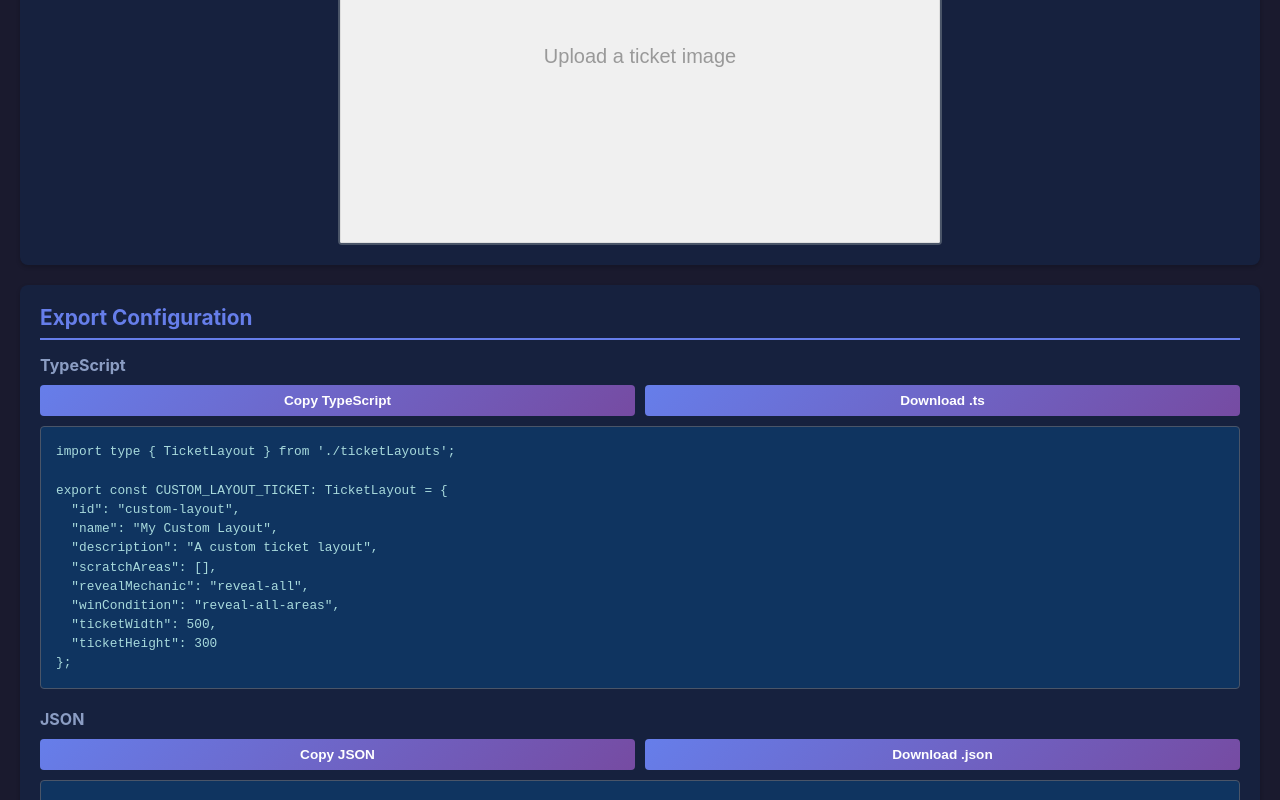
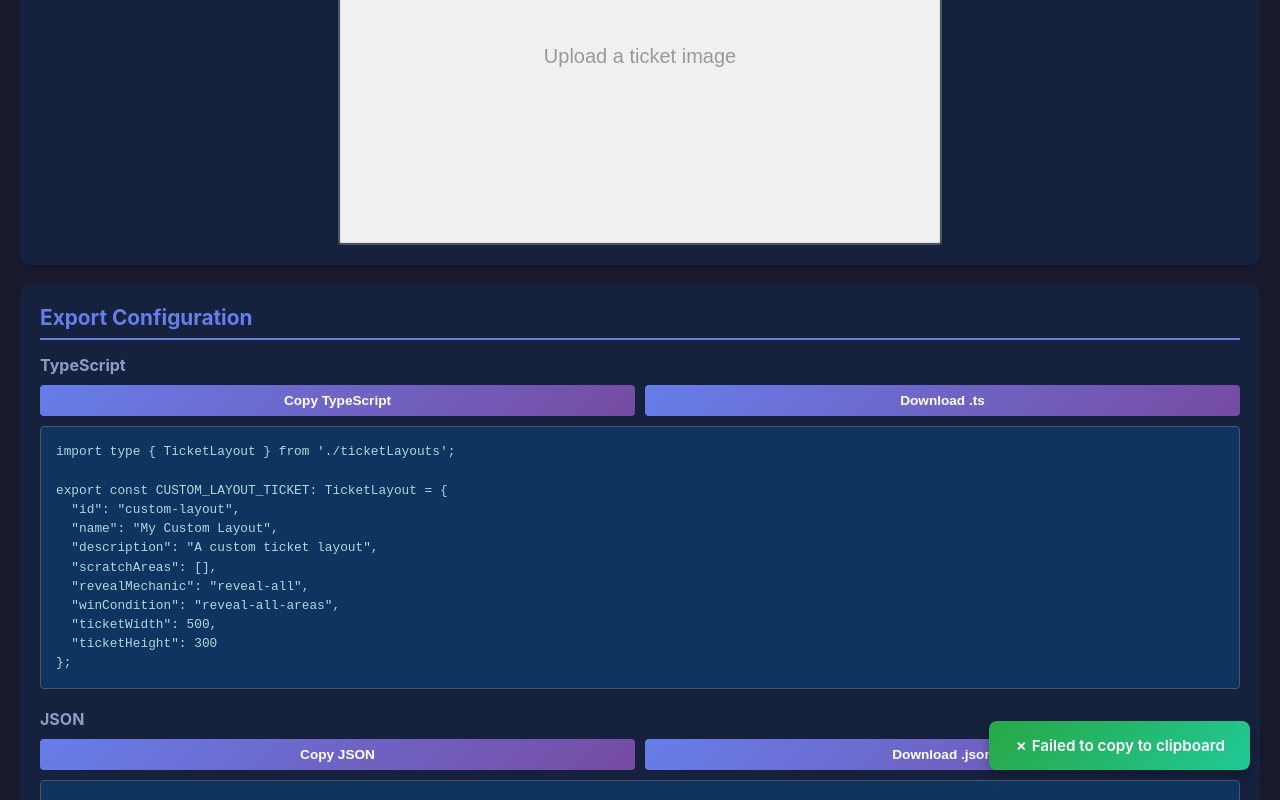
Before and after one commit to StMotorSpark/schratcho-crawler, a React (Vite) app in the folder tools/layout-designer/: page / in a window 1280 px wide. Both pictures are taken after a click on the button "Copy TypeScript". Shown: the part 1239-2039 px from the top of the page. Built offline with nearby package versions, Linux system fonts and the light colour scheme.

Commit message:
Replace alert with toast notifications for better UX
Co-authored-by: StMotorSpark <5678670+StMotorSpark@users.noreply.github.com>

```diff
--- a/tools/layout-designer/src/App.css
+++ b/tools/layout-designer/src/App.css
@@ -233,6 +233,32 @@ canvas {
   background: #764ba2;
 }
 
+.toast {
+  position: fixed;
+  bottom: 30px;
+  right: 30px;
+  background: linear-gradient(135deg, #28a745 0%, #20c997 100%);
+  color: white;
+  padding: 15px 25px;
+  border-radius: 8px;
+  box-shadow: 0 4px 12px rgba(0, 0, 0, 0.3);
+  font-size: 0.95rem;
+  font-weight: 600;
+  z-index: 1000;
+  animation: slideIn 0.3s ease-out;
+}
+
+@keyframes slideIn {
+  from {
+    transform: translateX(400px);
+    opacity: 0;
+  }
+  to {
+    transform: translateX(0);
+    opacity: 1;
+  }
+}
+
 @media (max-width: 1400px) {
   .content {
     grid-template-columns: 1fr;
--- a/tools/layout-designer/src/App.tsx
+++ b/tools/layout-designer/src/App.tsx
@@ -28,6 +28,9 @@ function App() {
   const [isDrawing, setIsDrawing] = useState(false);
   const [drawingRect, setDrawingRect] = useState<DrawingRect | null>(null);
 
+  // Toast notification state
+  const [toastMessage, setToastMessage] = useState<string | null>(null);
+
   const canvasRef = useRef<HTMLCanvasElement>(null);
   const fileInputRef = useRef<HTMLInputElement>(null);
 
@@ -39,6 +42,14 @@ function App() {
   useEffect(() => {
     redrawCanvas();
   }, [backgroundImage, scratchAreas, selectedAreaIndex, drawingRect, ticketWidth, ticketHeight]);
+
+  // Auto-hide toast after 3 seconds
+  useEffect(() => {
+    if (toastMessage) {
+      const timer = setTimeout(() => setToastMessage(null), 3000);
+      return () => clearTimeout(timer);
+    }
+  }, [toastMessage]);
 
   const redrawCanvas = () => {
     const canvas = canvasRef.current;
@@ -275,8 +286,9 @@ export const ${layoutId.toUpperCase().replace(/-/g, '_')}_TICKET: TicketLayout =
   };
 
   const handleCopyToClipboard = (code: string) => {
-    navigator.clipboard.writeText(code);
-    alert('Code copied to clipboard!');
+    navigator.clipboard.writeText(code)
+      .then(() => setToastMessage('✓ Code copied to clipboard!'))
+      .catch(() => setToastMessage('✗ Failed to copy to clipboard'));
   };
 
   const handleDownload = (code: string, filename: string) => {
@@ -480,6 +492,12 @@ export const ${layoutId.toUpperCase().replace(/-/g, '_')}_TICKET: TicketLayout =
           </section>
         </div>
       </div>
+
+      {toastMessage && (
+        <div className="toast">
+          {toastMessage}
+        </div>
+      )}
     </div>
   );
 }
```
